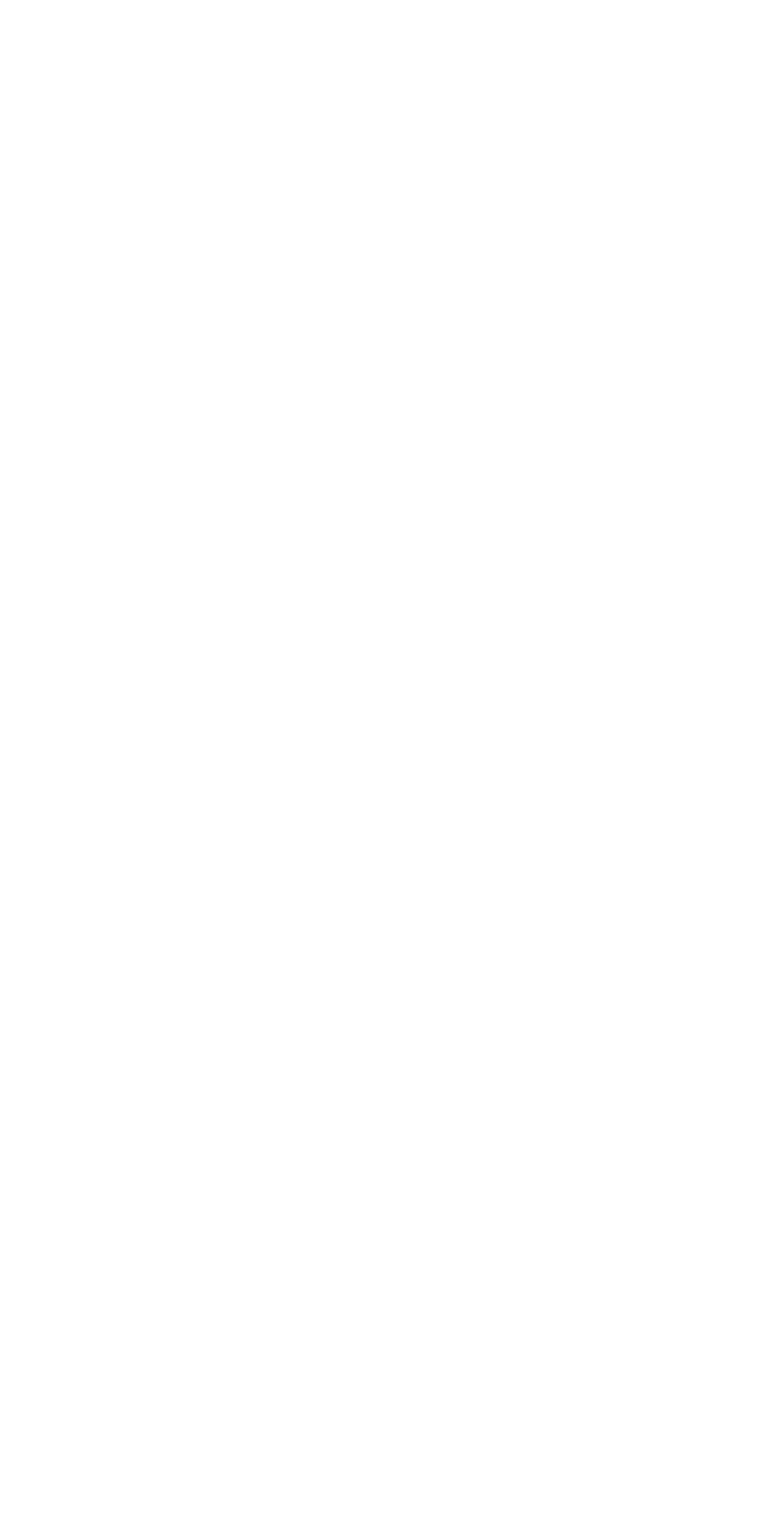
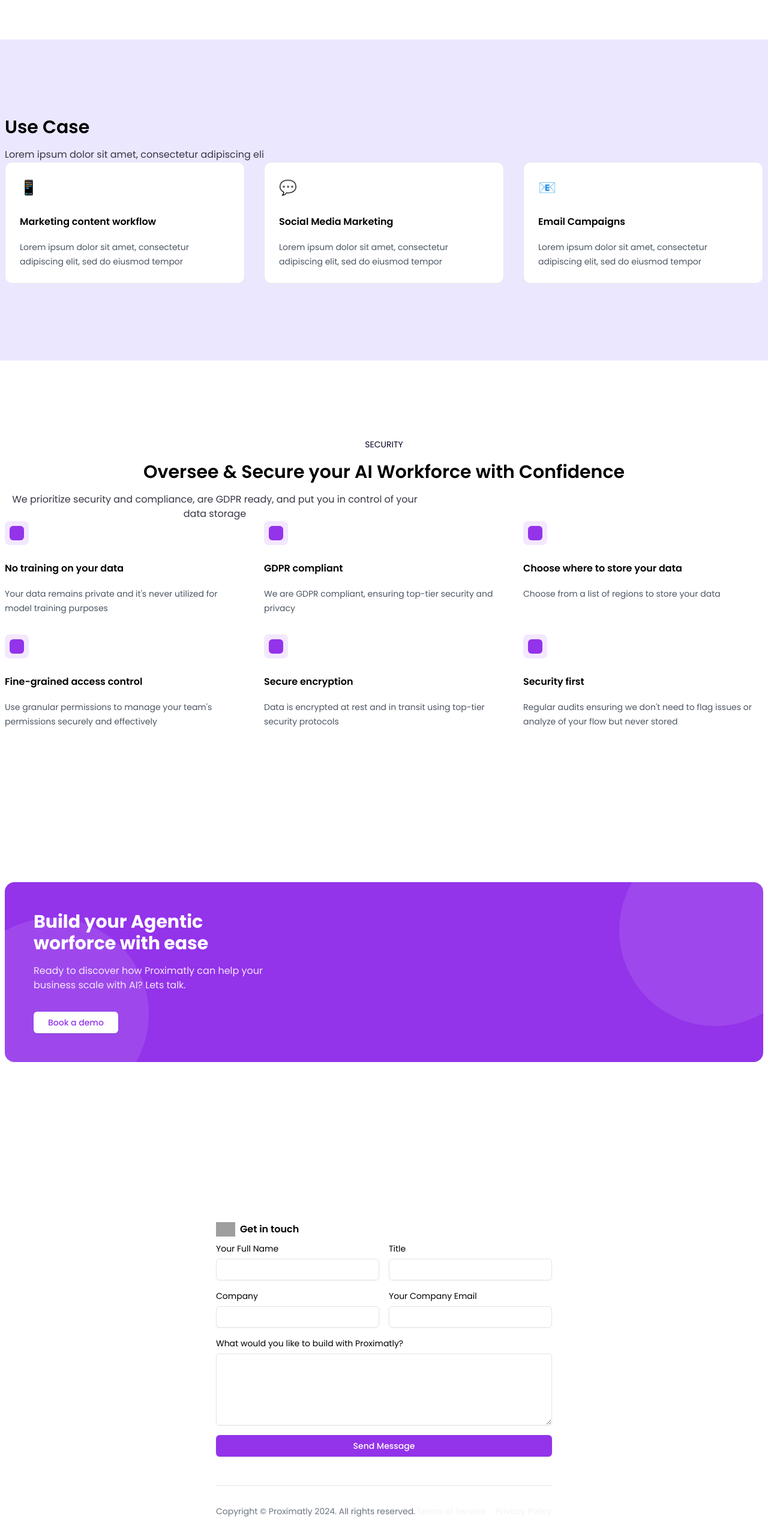
Before and after one commit to abdullah-bukhari-emumba/proxi-land, a Next.js app: page / in a window 1280 px wide. Shown: the part 1857-4420 px from the top of the page at 60% size. Before the commit the page ends 1923 px from the top, so only its background shows below. Built offline with nearby package versions, Linux system fonts and the light colour scheme; grey boxes are pictures that could not be loaded.

Commit message:
Refactor sections

```diff
--- a/app/(home)/_components/section-header.tsx
+++ b/app/(home)/_components/section-header.tsx
@@ -3,7 +3,7 @@
 import { cn } from "@/lib/utils";
 
 interface SectionHeaderProps {
-  subtitle: string;
+  subtitle?: string;
   title: string;
   description: string;
   centered?: boolean;
--- a/app/(home)/page.tsx
+++ b/app/(home)/page.tsx
@@ -1,6 +1,14 @@
+import Link from "next/link";
+import Image from "next/image";
+
+import Hero from "./_components/hero";
+import Header from "./_components/header";
 import { PlatformCarousel } from "./_components/platform-carousel";
-import Header from "./_components/header";
-import Hero from "./_components/hero";
+import { Button } from "@/components/ui/button";
+import { Input } from "@/components/ui/input";
+import { Textarea } from "@/components/ui/textarea";
+import { SectionWrapper } from "./_components/section-wrapper";
+import { SectionHeader } from "./_components/section-header";
 
 export default function Home() {
   return (
@@ -8,6 +16,176 @@ export default function Home() {
       <Header />
       <Hero />
       <PlatformCarousel />
+      {/* Use Cases */}
+      <SectionWrapper classname="bg-primary-light">
+        <SectionHeader
+          title="Use Case"
+          description="Lorem ipsum dolor sit amet, consectetur adipiscing eli"
+        />
+        <div className="grid md:grid-cols-3 gap-8">
+          {[
+            {
+              title: "Marketing content workflow",
+              icon: "📱",
+              description:
+                "Lorem ipsum dolor sit amet, consectetur adipiscing elit, sed do eiusmod tempor",
+            },
+            {
+              title: "Social Media Marketing",
+              icon: "💬",
+              description:
+                "Lorem ipsum dolor sit amet, consectetur adipiscing elit, sed do eiusmod tempor",
+            },
+            {
+              title: "Email Campaigns",
+              icon: "📧",
+              description:
+                "Lorem ipsum dolor sit amet, consectetur adipiscing elit, sed do eiusmod tempor",
+            },
+          ].map((useCase, i) => (
+            <div key={i} className="bg-white p-6 rounded-xl border">
+              <span className="text-2xl mb-4 block">{useCase.icon}</span>
+              <h3 className="font-semibold mb-2">{useCase.title}</h3>
+              <p className="text-gray-600 text-sm">{useCase.description}</p>
+            </div>
+          ))}
+        </div>
+      </SectionWrapper>
+
+      {/* Security Section */}
+      <SectionWrapper classname="text-center">
+        <SectionHeader
+          title="Oversee & Secure your AI Workforce with Confidence"
+          description="We prioritize security and compliance, are GDPR ready, and put you in control of your data storage"
+          subtitle="security"
+        />
+        <div className="grid md:grid-cols-3 gap-8">
+          {[
+            {
+              title: "No training on your data",
+              description:
+                "Your data remains private and it's never utilized for model training purposes",
+            },
+            {
+              title: "GDPR compliant",
+              description:
+                "We are GDPR compliant, ensuring top-tier security and privacy",
+            },
+            {
+              title: "Choose where to store your data",
+              description: "Choose from a list of regions to store your data",
+            },
+            {
+              title: "Fine-grained access control",
+              description:
+                "Use granular permissions to manage your team's permissions securely and effectively",
+            },
+            {
+              title: "Secure encryption",
+              description:
+                "Data is encrypted at rest and in transit using top-tier security protocols",
+            },
+            {
+              title: "Security first",
+              description:
+                "Regular audits ensuring we don't need to flag issues or analyze of your flow but never stored",
+            },
+          ].map((feature, i) => (
+            <div key={i} className="text-left">
+              <div className="size-10 bg-purple-100 rounded-lg flex items-center justify-center mb-4">
+                <div className="size-6 bg-purple-600 rounded-md" />
+              </div>
+              <h3 className="font-semibold mb-2">{feature.title}</h3>
+              <p className="text-gray-600 text-sm">{feature.description}</p>
+            </div>
+          ))}
+        </div>
+      </SectionWrapper>
+
+      {/* CTA Section */}
+      <SectionWrapper>
+        <div className="bg-purple-600 rounded-2xl p-12 text-white relative overflow-hidden">
+          <div className="absolute inset-0 opacity-10">
+            <div className="absolute -right-20 -top-20 size-80 bg-white rounded-full transform rotate-45" />
+            <div className="absolute -left-20 -bottom-20 size-80 bg-white rounded-full" />
+          </div>
+          <div className="relative">
+            <h2 className="text-3xl font-bold mb-4">
+              Build your Agentic
+              <br />
+              worforce with ease
+            </h2>
+            <p className="mb-8 text-purple-100">
+              Ready to discover how Proximatly can help your
+              <br />
+              business scale with AI? Lets talk.
+            </p>
+            <Button className="bg-white text-purple-600 hover:bg-purple-50">
+              Book a demo
+            </Button>
+          </div>
+        </div>
+      </SectionWrapper>
+
+      {/* Contact Form */}
+      <SectionWrapper classname="max-w-xl mx-auto">
+        <div className="flex items-center gap-2">
+          <Image
+            src="https://hebbkx1anhila5yf.public.blob.vercel-storage.com/v3-sdHwI4P1UgpsGJWKFiosTTZPPY7gPy.svg"
+            alt="Proximatly Logo"
+            width={32}
+            height={32}
+          />
+          <h2 className="font-semibold">Get in touch</h2>
+        </div>
+
+        <form className="space-y-4">
+          <div className="grid md:grid-cols-2 gap-4">
+            <div>
+              <label className="text-sm mb-1.5 block">Your Full Name</label>
+              <Input />
+            </div>
+            <div>
+              <label className="text-sm mb-1.5 block">Title</label>
+              <Input />
+            </div>
+          </div>
+
+          <div className="grid md:grid-cols-2 gap-4">
+            <div>
+              <label className="text-sm mb-1.5 block">Company</label>
+              <Input />
+            </div>
+            <div>
+              <label className="text-sm mb-1.5 block">Your Company Email</label>
+              <Input type="email" />
+            </div>
+          </div>
+
+          <div>
+            <label className="text-sm mb-1.5 block">
+              What would you like to build with Proximatly?
+            </label>
+            <Textarea className="min-h-[120px]" />
+          </div>
+
+          <Button className="w-full bg-purple-600 hover:bg-purple-700">
+            Send Message
+          </Button>
+        </form>
+
+        <div className="flex justify-between items-center mt-12 pt-8 border-t text-sm text-gray-500">
+          <div>Copyright © Proximatly 2024. All rights reserved.</div>
+          <div className="flex gap-4">
+            <Link href="#" className="hover:text-gray-900">
+              Terms of Service
+            </Link>
+            <Link href="#" className="hover:text-gray-900">
+              Privacy Policy
+            </Link>
+          </div>
+        </div>
+      </SectionWrapper>
     </main>
   );
 }
--- /dev/null
+++ b/components/ui/input.tsx
@@ -0,0 +1,22 @@
+import * as React from "react"
+
+import { cn } from "@/lib/utils"
+
+const Input = React.forwardRef<HTMLInputElement, React.ComponentProps<"input">>(
+  ({ className, type, ...props }, ref) => {
+    return (
+      <input
+        type={type}
+        className={cn(
+          "flex h-9 w-full rounded-md border border-input bg-transparent px-3 py-1 text-base shadow-sm transition-colors file:border-0 file:bg-transparent file:text-sm file:font-medium file:text-foreground placeholder:text-muted-foreground focus-visible:outline-none focus-visible:ring-1 focus-visible:ring-ring disabled:cursor-not-allowed disabled:opacity-50 md:text-sm",
+          className
+        )}
+        ref={ref}
+        {...props}
+      />
+    )
+  }
+)
+Input.displayName = "Input"
+
+export { Input }
--- /dev/null
+++ b/components/ui/textarea.tsx
@@ -0,0 +1,22 @@
+import * as React from "react"
+
+import { cn } from "@/lib/utils"
+
+const Textarea = React.forwardRef<
+  HTMLTextAreaElement,
+  React.ComponentProps<"textarea">
+>(({ className, ...props }, ref) => {
+  return (
+    <textarea
+      className={cn(
+        "flex min-h-[60px] w-full rounded-md border border-input bg-transparent px-3 py-2 text-base shadow-sm placeholder:text-muted-foreground focus-visible:outline-none focus-visible:ring-1 focus-visible:ring-ring disabled:cursor-not-allowed disabled:opacity-50 md:text-sm",
+        className
+      )}
+      ref={ref}
+      {...props}
+    />
+  )
+})
+Textarea.displayName = "Textarea"
+
+export { Textarea }
```
